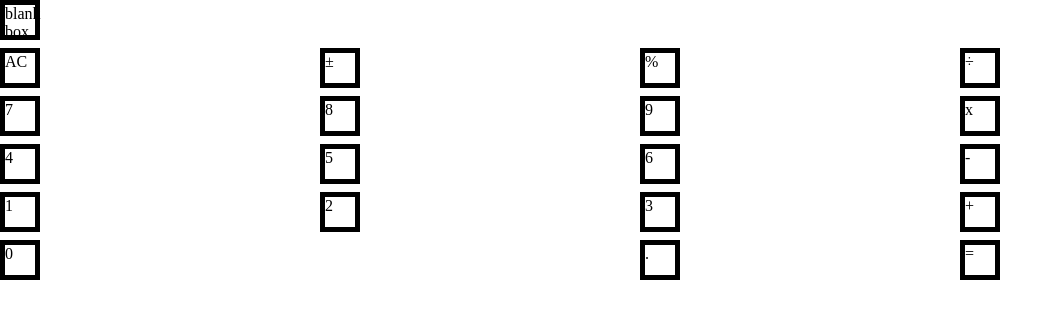
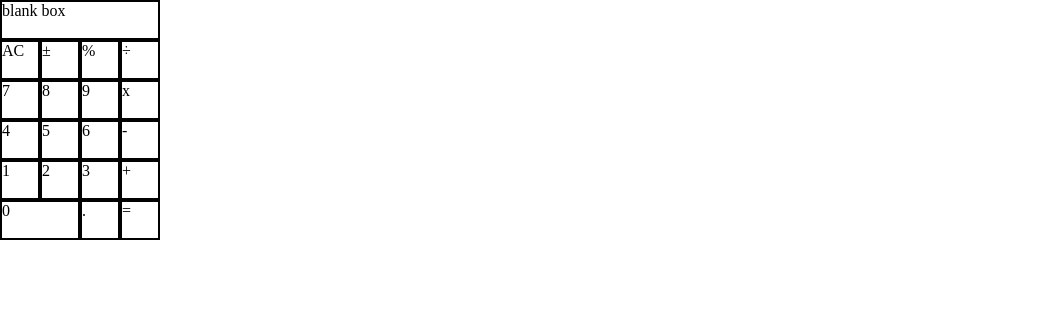
Before and after one commit to haoxle/CalculatorProject, a plain HTML site: page index.html in a window 1280 px wide. Shown: the whole page, without its empty margins (0-1063 px from the left). Drawn offline with Linux system fonts and the light colour scheme.

Commit message:
working grid box template of calculator

```diff
--- a/Style/style.scss
+++ b/Style/style.scss
@@ -8,8 +8,9 @@
   margin: 0;
   padding: 0;
 }
-
-body {
+.calculatorGrid {
+  height: 25vh;
+  width: 20vh;
   display: grid;
   grid-template:
     "gbbb gbbb gbbb gbbb"
@@ -20,70 +21,80 @@ body {
     "gb0 gb0 gbdot gbequals";
   grid-template-columns: 25% 25% 25% 25%;
   grid-template-rows: 20% 20% 20% 20% 20%;
+  row-gap: 0px;
+  column-gap: 0px;
 }
 
-.gbbb {
+.calculatorButton {
+  height: 5vh;
+  width: 5vh;
+  border: 2px solid black;
+}
+
+#gbbb {
   grid-area: gbbb;
+  width: 100%;
 }
-.gbac {
+#gbac {
   grid-area: gbac;
 }
-.gbps {
+#gbps {
   grid-area: gbps;
 }
-.gbp {
+#gbp {
   grid-area: gbp;
 }
-.gbd {
+#gbd {
   grid-area: gbd;
 }
-.gb7 {
+#gb7 {
   grid-area: gb7;
 }
-.gb8 {
+#gb8 {
   grid-area: gb8;
 }
-.gb9 {
+#gb9 {
   grid-area: gb9;
 }
-.gbx {
+#gbx {
   grid-area: gbx;
 }
-.gb4 {
+#gb4 {
   grid-area: gb4;
 }
-.gb5 {
+#gb5 {
   grid-area: gb5;
 }
-.gb6 {
+#gb6 {
   grid-area: gb6;
 }
-.gbm {
+#gbm {
   grid-area: gbm;
 }
-.gb1 {
+#gb1 {
   grid-area: gb1;
 }
-.gb2 {
+#gb2 {
   grid-area: gb2;
 }
-.gb3 {
+#gb3 {
   grid-area: gb3;
 }
-.gbplus {
+#gbplus {
   grid-area: gbplus;
 }
-.gb0 {
+#gb0 {
   grid-area: gb0;
+  width: 100%;
 }
-.gbdot {
+#gbdot {
   grid-area: gbdot;
 }
-.gbequals {
+#gbequals {
   grid-area: gbequals;
 }
-div {
-  border: 5px solid black;
-  height: 5vh;
-  width: 5vh;
-}
+// div {
+//   border: 5px solid black;
+//   height: 5vh;
+//   width: 5vh;
+// }
--- a/index.html
+++ b/index.html
@@ -8,28 +8,28 @@
     <link rel="stylesheet" href="./Style/style.css" />
   </head>
   <body>
-    <!-- <div class="calculatorGrid"> -->
-    <div class="gbbb">blank box</div>
-    <div class="gbac">AC</div>
-    <div class="gbps">±</div>
-    <div class="gbp">%</div>
-    <div class="gbd">÷</div>
-    <div class="gb7">7</div>
-    <div class="gb8">8</div>
-    <div class="gb9">9</div>
-    <div class="gbx">x</div>
-    <div class="gb4">4</div>
-    <div class="gb5">5</div>
-    <div class="gb6">6</div>
-    <div class="gbm">-</div>
-    <div class="gb1">1</div>
-    <div class="gb2">2</div>
-    <div class="gb3">3</div>
-    <div class="gbplus">+</div>
-    <div class="gb0">0</div>
-    <div class="gbdot">.</div>
-    <div class="gbequals">=</div>
-    <!-- </div> -->
+    <div class="calculatorGrid">
+      <div class="calculatorButton" id="gbbb">blank box</div>
+      <div class="calculatorButton" id="gbac">AC</div>
+      <div class="calculatorButton" id="gbps">±</div>
+      <div class="calculatorButton" id="gbp">%</div>
+      <div class="calculatorButton" id="gbd">÷</div>
+      <div class="calculatorButton" id="gb7">7</div>
+      <div class="calculatorButton" id="gb8">8</div>
+      <div class="calculatorButton" id="gb9">9</div>
+      <div class="calculatorButton" id="gbx">x</div>
+      <div class="calculatorButton" id="gb4">4</div>
+      <div class="calculatorButton" id="gb5">5</div>
+      <div class="calculatorButton" id="gb6">6</div>
+      <div class="calculatorButton" id="gbm">-</div>
+      <div class="calculatorButton" id="gb1">1</div>
+      <div class="calculatorButton" id="gb2">2</div>
+      <div class="calculatorButton" id="gb3">3</div>
+      <div class="calculatorButton" id="gbplus">+</div>
+      <div class="calculatorButton" id="gb0">0</div>
+      <div class="calculatorButton" id="gbdot">.</div>
+      <div class="calculatorButton" id="gbequals">=</div>
+    </div>
   </body>
   <script src="./app.js"></script>
 </html>
```
Also changed, not shown: Style/style.css, 1 other file.
